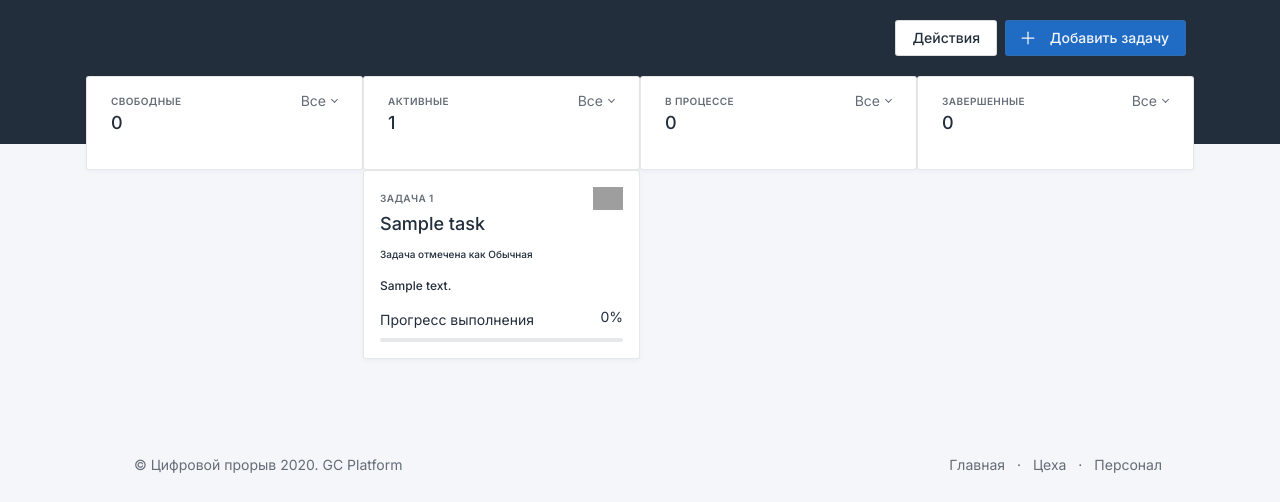
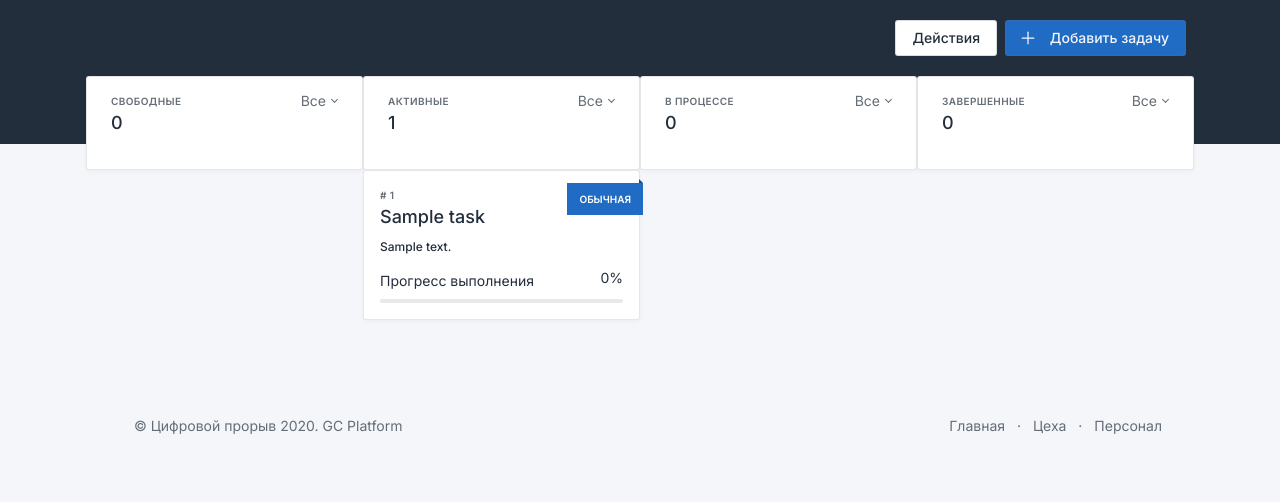
Before and after one commit to mkisko/cp2020-final-web, a Django app: page /kanban/ in a window 1280 px wide. Shown: the part 56-558 px from the top of the page. Run offline with Django 3.2, Linux system fonts and the light colour scheme; a user stored in the database is signed in; tables that the repository leaves empty hold one stand-in row (values such as "Sample post"); some libraries are stand-ins or nearby versions; grey boxes are pictures that could not be loaded.

Commit message:
Add ribbons

```diff
--- a/portal/templates/kanban.html
+++ b/portal/templates/kanban.html
@@ -63,18 +63,10 @@
               <div class="card mt-0 cursor-pointer show-task-form" data-id="{{ task.id }}">
                 <div class="card-body">
                   <div class="d-flex align-items-center">
-                    <div class="subheader">Задача {{ task.id }}</div>
-                    <div class="ml-auto lh-1">
-                      <div class="dropdown">
-                        <a class="text-muted" href="#" aria-expanded="false">
-                          <img width="30px" src="{% static 'avatars/009m.jpg' %}">
-                        </a>
-                      </div>
-                    </div>
+                    <div class="subheader"># {{ task.id }}</div>
                   </div>
 
                   <div class="h2">{{ task.title }}</div>
-                  <div class="h6 mb-3">Задача отмечена как {{ task.get_priority_display }}</div>
                   <div class="h5 mb-3">{{ task.description|default:'Нет описания' }}</div>
 
                   <div class="d-flex mb-2">
@@ -89,6 +81,10 @@
                     <div class="progress-bar bg-blue" style="width: 0%" role="progressbar" aria-valuenow="75" aria-valuemin="0" aria-valuemax="100">
                     </div>
                   </div>
+                </div>
+
+                <div class="ribbon {% if task.priority == 'important' %}bg-success{% elif task.priority == 'hot' %}bg-red{% else %}bg-primary{% endif %}">
+                  {{ task.get_priority_display }}
                 </div>
               </div>
             {% endfor %}
@@ -129,6 +125,13 @@
                   <option value="active">Активная</option>
                   <option value="process">В процессе</option>
                   <option value="ended">Завершенная</option>
+                </select>
+
+                <label class="form-label">Приоритет задачи</label>
+                <select name="priority" class="form-select">
+                  <option value="base">Обычная</option>
+                  <option value="important">Важная</option>
+                  <option value="hot">Срочная</option>
                 </select>
               </form>
 
```
